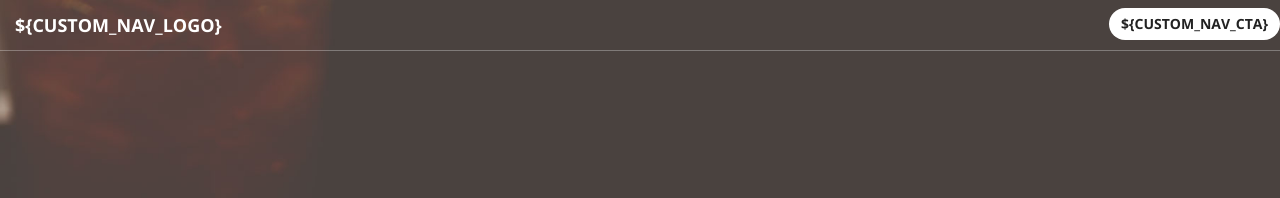
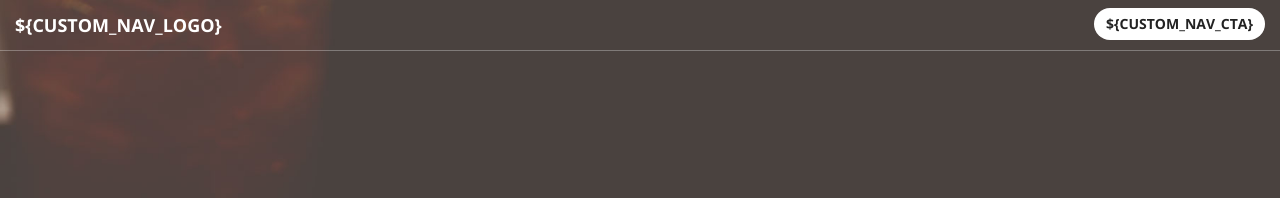
Before and after one commit to bilbo-swaggins/rallymind-external-demo, a Jekyll site: the page built from index.html, in a window 1280 px wide. Shown: the top 198 px of the page. Built offline with Jekyll 4.4.1, drawn with Linux system fonts in a browser that asks for light colours.

Commit message:
Updated header cta button styles.

```diff
--- a/_sass/_base.scss
+++ b/_sass/_base.scss
@@ -68,7 +68,9 @@ aside {
 }
 
 // Navigation
-
+#nav-cta {
+    padding-right: 15px;
+}
 .navbar-default {
     background-color: white;
     border-color: rgba($theme-dark, .5);
```
